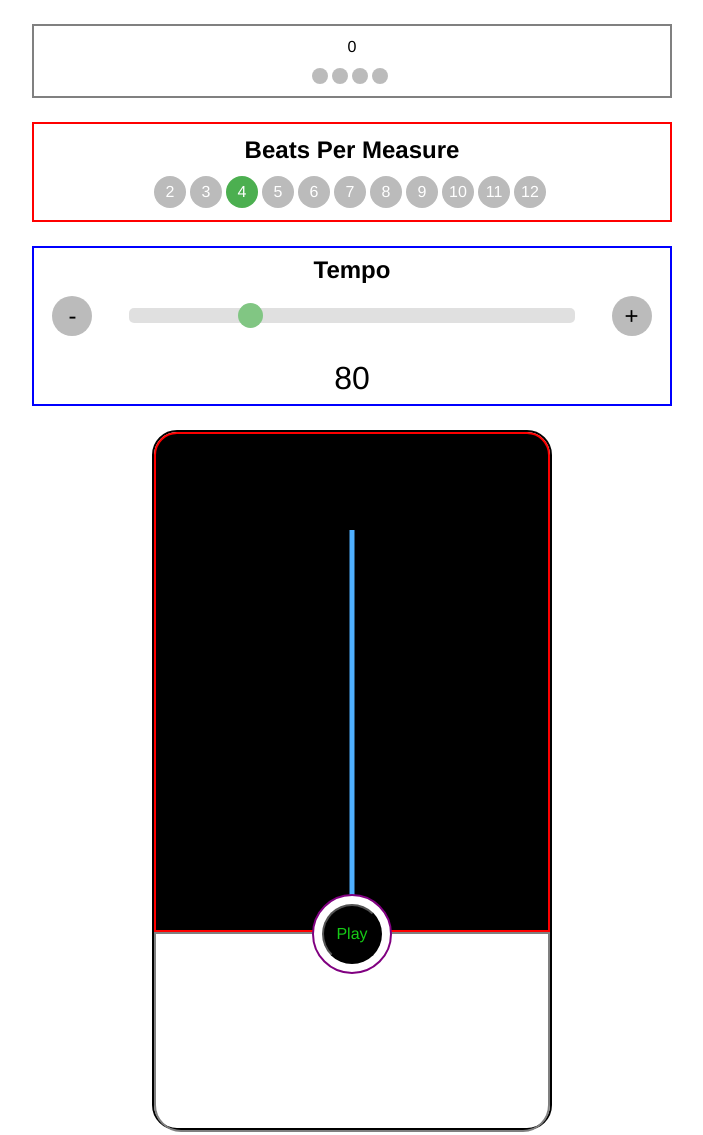
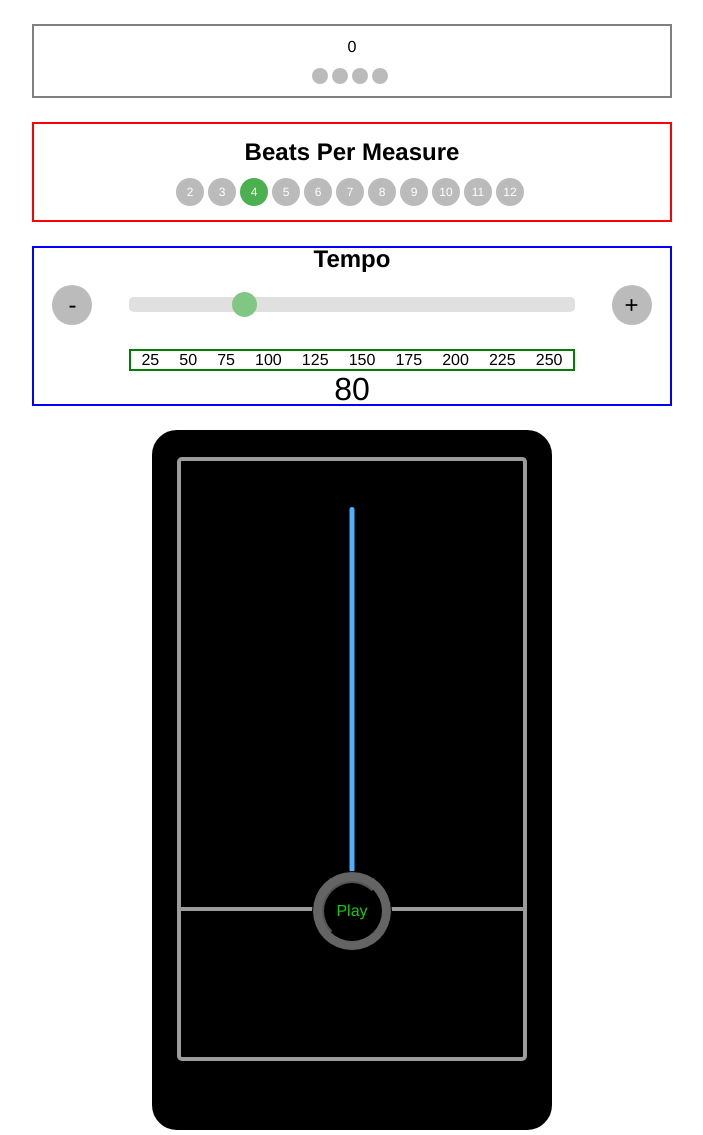
Before and after one commit to bmhan319/Metronome, a plain HTML site: page index.html in a window 1280 px wide. Shown: the whole page, without its empty margins (288-991 px from the left). Drawn offline with Linux system fonts and the light colour scheme.

Commit message:
adding value label to slider

```diff
--- a/css/index.css
+++ b/css/index.css
@@ -55,21 +55,23 @@ body {
 }
 
 .beatsWrapper {
-  text-align: center;
   display: flex;
   justify-content: center;
 }
 
 .beatPerMeasure {
   border-radius: 50%;
+  margin: 0;
+  padding: 0;
   margin-right: 4px;
-  width: 32px;
-  height: 32px;
+  width: 28px;
+  height: 28px;
   display: flex;
+  align-items: center;
   justify-content: center;
-  align-items: center;
   background-color: #bbb;
   color: #fff;
+  font-size: .75em;
 }
 
 .beatPerMeasure-active {
@@ -150,14 +152,24 @@ body {
   font-size: 2em
 }
 
+.ticksContainer {
+  width: 70%;
+  list-style: none;
+  border: 2px solid green;
+  display: flex;
+  margin: 0 auto;
+  justify-content: space-around;;
+}
+
+
 .buttonContainer {
   width: 80px;
   height: 80px;
-  border: 2px solid purple;
+  border: 1px solid #000;
   margin: 0 auto;
   position: relative;
   top: -40px;
-  background-color: #fff;
+  background-color: rgb(100, 100, 100);
   display: flex;
   justify-content: center;
   align-items: center;
@@ -181,24 +193,28 @@ body {
   height: 700px;
   margin: 24px auto;
   border-radius: 25px;
+  background-color: #000;
 }
 
 .mainWindow {
-  width: 100%;
-  border: 2px solid red;
-  height: 500px;
-  border-top-left-radius: 23px;
-  border-top-right-radius: 23px;
+  margin: 25px auto 0;
+  width: 350px;
+  border: 4px solid rgb(156, 156, 156);
+  height: 450px;
+  border-top-left-radius: 5px;
+  border-top-right-radius: 5px;
   position: relative;
   background-color: #000;
+  border-bottom: 0;
 }
 
 .dashBoard {
-  width: 100%;
-  border: 2px solid gray;
-  height: 200px;
-  border-bottom-left-radius: 27px;
-  border-bottom-right-radius: 27px;
+  width: 350px;
+  border: 4px solid rgb(156, 156, 156);
+  height: 154px;
+  margin: 0 auto;
+  border-bottom-left-radius: 5px;
+  border-bottom-right-radius: 5px;
   position: relative;
 }
 
@@ -211,6 +227,8 @@ body {
   left: 50%;
   transform: translateX(-50%);
   transition: box-shadow 1s ease-in;
+  border-top-left-radius: 5px;
+  border-top-right-radius: 5px;
 }
 
 .swing {
@@ -224,7 +242,7 @@ body {
 }
 
 @keyframes swinging{
-    0%{transform: rotate(25deg);}
-    50%{transform: rotate(-25deg)}
-    100%{transform: rotate(25deg);}
+    0%{transform: rotate(22deg);}
+    50%{transform: rotate(-22deg)}
+    100%{transform: rotate(22deg);}
 }
--- a/index.html
+++ b/index.html
@@ -27,17 +27,17 @@
   <section class="beatsPerMeasureSelectorWrapper">
     <h1 class="beatsPerMeasureTitle">Beats Per Measure</h1>
     <div id="beatsWrapper" class="beatsWrapper">
-      <div onclick="timeSigChange(2)" class="beatPerMeasure beatPerMeasure2">2</div>
-      <div onclick="timeSigChange(3)" class="beatPerMeasure beatPerMeasure3">3</div>
-      <div onclick="timeSigChange(4)" class="beatPerMeasure beatPerMeasure4 beatPerMeasure-active">4</div>
-      <div onclick="timeSigChange(5)" class="beatPerMeasure beatPerMeasure5">5</div>
-      <div onclick="timeSigChange(6)" class="beatPerMeasure beatPerMeasure6">6</div>
-      <div onclick="timeSigChange(7)" class="beatPerMeasure beatPerMeasure7">7</div>
-      <div onclick="timeSigChange(8)" class="beatPerMeasure beatPerMeasure8">8</div>
-      <div onclick="timeSigChange(9)" class="beatPerMeasure beatPerMeasure9">9</div>
-      <div onclick="timeSigChange(10)" class="beatPerMeasure beatPerMeasure10">10</div>
-      <div onclick="timeSigChange(11)" class="beatPerMeasure beatPerMeasure11">11</div>
-      <div onclick="timeSigChange(12)" class="beatPerMeasure beatPerMeasure12">12</div>
+      <p onclick="timeSigChange(2)" class="beatPerMeasure beatPerMeasure2">2</p>
+      <p onclick="timeSigChange(3)" class="beatPerMeasure beatPerMeasure3">3</p>
+      <p onclick="timeSigChange(4)" class="beatPerMeasure beatPerMeasure4 beatPerMeasure-active">4</p>
+      <p onclick="timeSigChange(5)" class="beatPerMeasure beatPerMeasure5">5</p>
+      <p onclick="timeSigChange(6)" class="beatPerMeasure beatPerMeasure6">6</p>
+      <p onclick="timeSigChange(7)" class="beatPerMeasure beatPerMeasure7">7</p>
+      <p onclick="timeSigChange(8)" class="beatPerMeasure beatPerMeasure8">8</p>
+      <p onclick="timeSigChange(9)" class="beatPerMeasure beatPerMeasure9">9</p>
+      <p onclick="timeSigChange(10)" class="beatPerMeasure beatPerMeasure10">10</p>
+      <p onclick="timeSigChange(11)" class="beatPerMeasure beatPerMeasure11">11</p>
+      <p onclick="timeSigChange(12)" class="beatPerMeasure beatPerMeasure12">12</p>
     </div>
   </section>
 
@@ -45,9 +45,21 @@
     <h1 class="tempoTitle">Tempo</h1>
     <div class="tempoWrapper">
       <div id="minus" class="minus" onclick="tempoChange(-1)">-</div>
-      <input type="range" min="24" max="240" step="1" value="80" onchange="updateInputText(this.value)" class="tempoSlider" id="myRange">
+      <input type="range" list="ticks" min="25" max="250" step="5" value="80" onchange="updateInputText(this.value)" class="tempoSlider" id="myRange">
       <div id="plus" class="plus" onclick="tempoChange(1)">+</div>
     </div>
+    <ul id="ticksContainer" class="ticksContainer">
+        <li class="ticks" value="25">25</li>
+        <li class="ticks" value="50">50</li>
+        <li class="ticks" value="75">75</li>
+        <li class="ticks" value="100">100</li>
+        <li class="ticks" value="125">125</li>
+        <li class="ticks" value="150">150</li>
+        <li class="ticks" value="175">175</li>
+        <li class="ticks" value="200">200</li>
+        <li class="ticks" value="225">225</li>
+        <li class="ticks" value="240">250</li>
+      </ul>
    <div class="tempoDisplayWrapper">
        <!--<input id="rangeValue" type="text" value="80" size="50%" onchange="updateInputText(this.value)">-->
       <p id="tempoDisplay" class="tempoDisplay">80</p>
--- a/js/index.js
+++ b/js/index.js
@@ -179,5 +179,4 @@ const pendulum = (milliseconds) => {
   const pendulum = document.getElementById("pendulum")
   pendulum.classList.add("swing")
   pendulum.style.animationDuration = `${milliseconds * 2}ms`
-
 }
```
